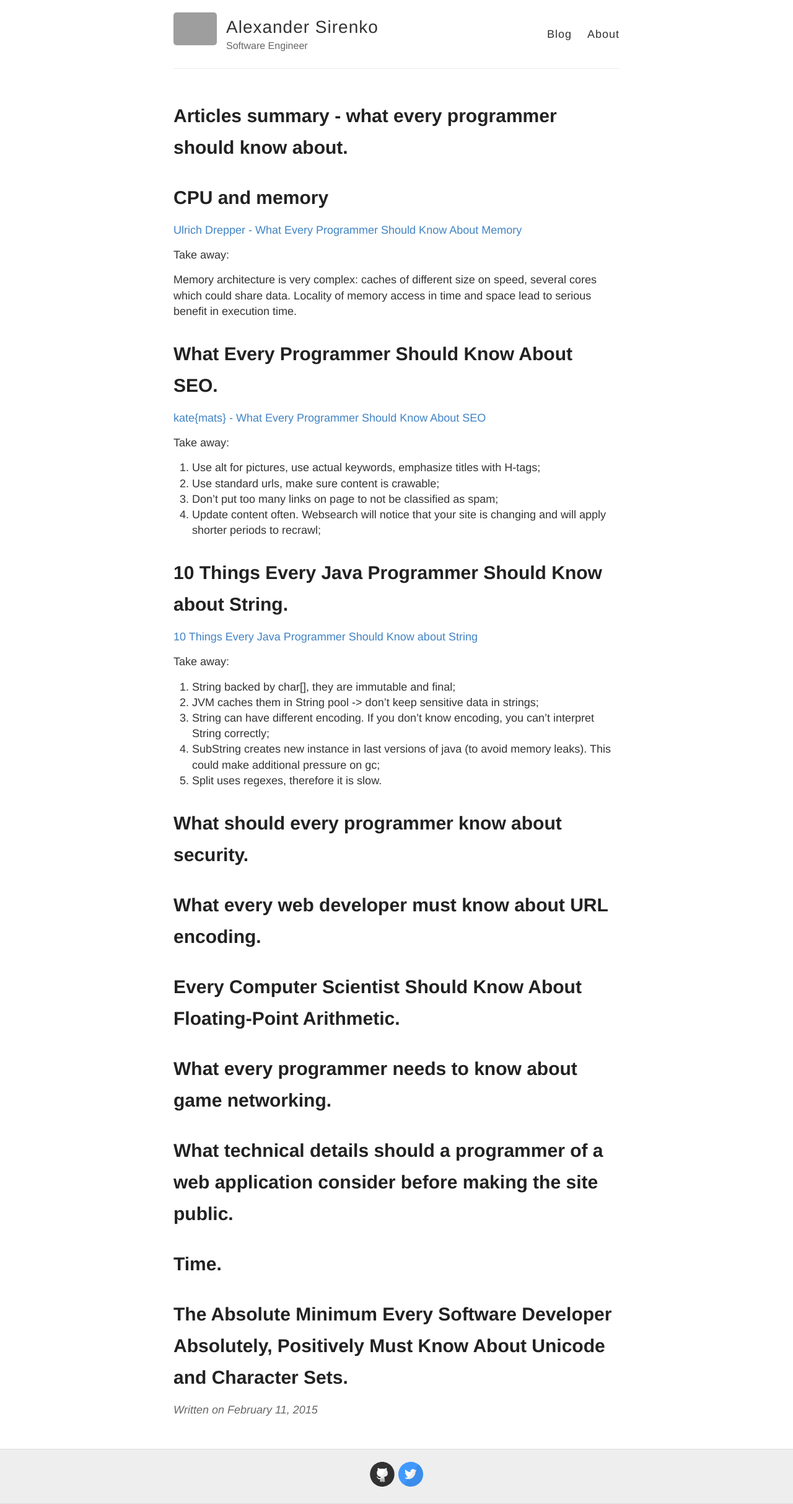
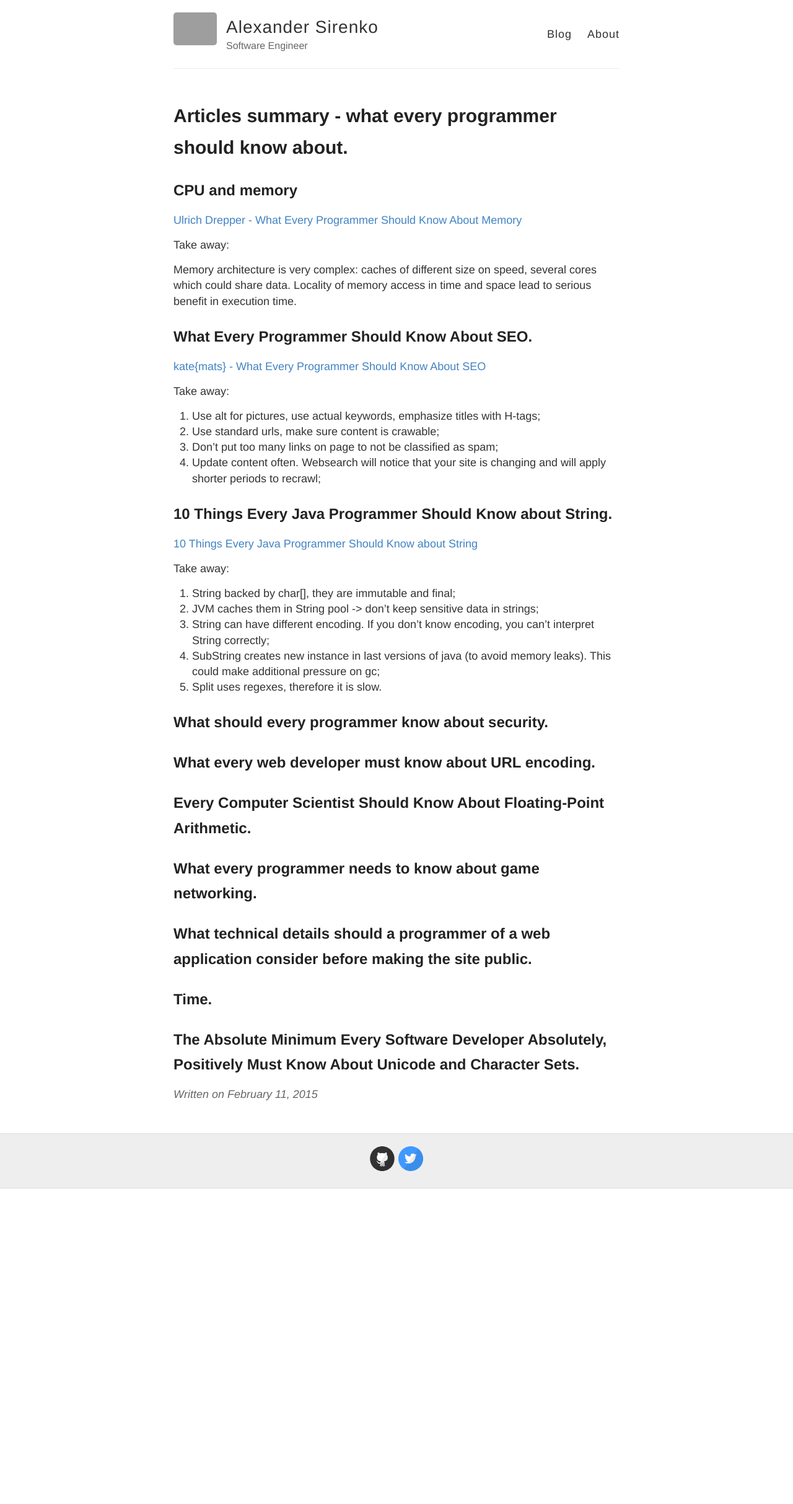
Before and after one commit to a-sir/a-sir.github.io, a Jekyll site: the page built from _posts/2015-02-11-What-every-programmer-should-know-about.md, in a window 1280 px wide. Shown: the whole page at 62% size. Built offline with Jekyll 4.4.1, drawn with Linux system fonts in a browser that asks for light colours; after the commit the page ends 1917 px from its top, so only the background shows below that; grey boxes are pictures that could not be loaded.

Commit message:
Change paragraph headers.

```diff
--- a/_posts/2015-02-11-What-every-programmer-should-know-about.md
+++ b/_posts/2015-02-11-What-every-programmer-should-know-about.md
@@ -3,7 +3,7 @@ layout: post
 title: Articles summary - what every programmer should know about.
 ---
 
-# CPU and memory
+## CPU and memory
 
 [Ulrich Drepper - What Every Programmer Should Know About Memory](http://www.akkadia.org/drepper/cpumemory.pdf)
 
@@ -11,7 +11,7 @@ Take away:
 
 Memory architecture is very complex: caches of different size on speed, several cores which could share data. Locality of memory access in time and space lead to serious benefit in execution time.
 
-# What Every Programmer Should Know About SEO.
+## What Every Programmer Should Know About SEO.
 
 [kate{mats} - What Every Programmer Should Know About SEO](http://katemats.com/what-every-programmer-should-know-about-seo/)
 
@@ -22,7 +22,7 @@ Take away:
 3. Don't put too many links on page to not be classified as spam;
 4. Update content often. Websearch will notice that your site is changing and will apply shorter periods to recrawl;
 
-# 10 Things Every Java Programmer Should Know about String.
+## 10 Things Every Java Programmer Should Know about String.
 
 [10 Things Every Java Programmer Should Know about String](http://javarevisited.blogspot.sg/2013/07/java-string-tutorial-and-examples-beginners-programming.html)
 
@@ -34,16 +34,16 @@ Take away:
 4. SubString creates new instance in last versions of java (to avoid memory leaks). This could make additional pressure on gc;
 5. Split uses regexes, therefore it is slow.
 
-# What should every programmer know about security.
+## What should every programmer know about security.
 
-# What every web developer must know about URL encoding.
+## What every web developer must know about URL encoding.
 
-# Every Computer Scientist Should Know About Floating-Point Arithmetic.
+## Every Computer Scientist Should Know About Floating-Point Arithmetic.
 
-# What every programmer needs to know about game networking.
+## What every programmer needs to know about game networking.
 
-# What technical details should a programmer of a web application consider before making the site public.
+## What technical details should a programmer of a web application consider before making the site public.
 
-# Time.
+## Time.
 
-# The Absolute Minimum Every Software Developer Absolutely, Positively Must Know About Unicode and Character Sets.
+## The Absolute Minimum Every Software Developer Absolutely, Positively Must Know About Unicode and Character Sets.
```
